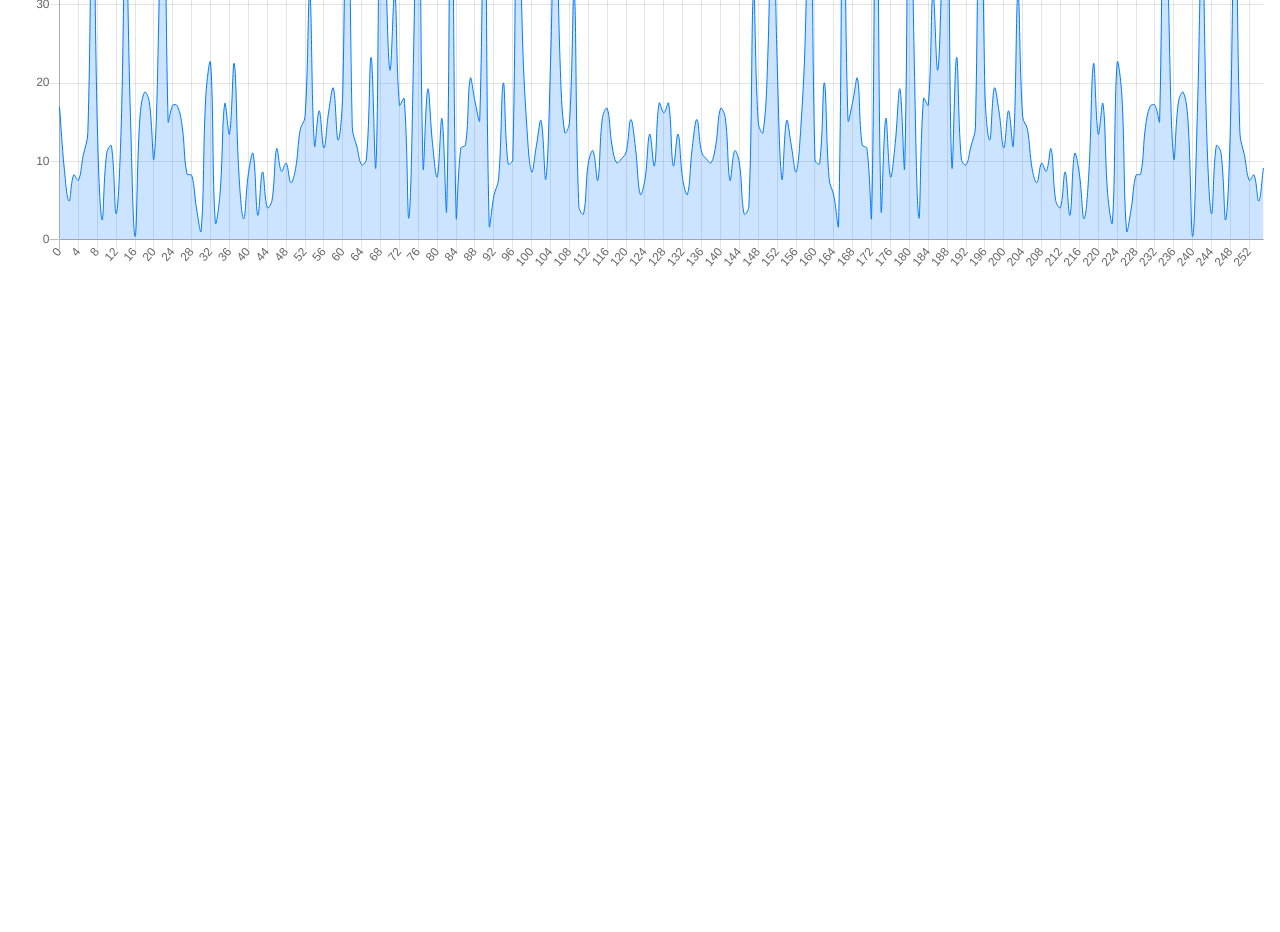
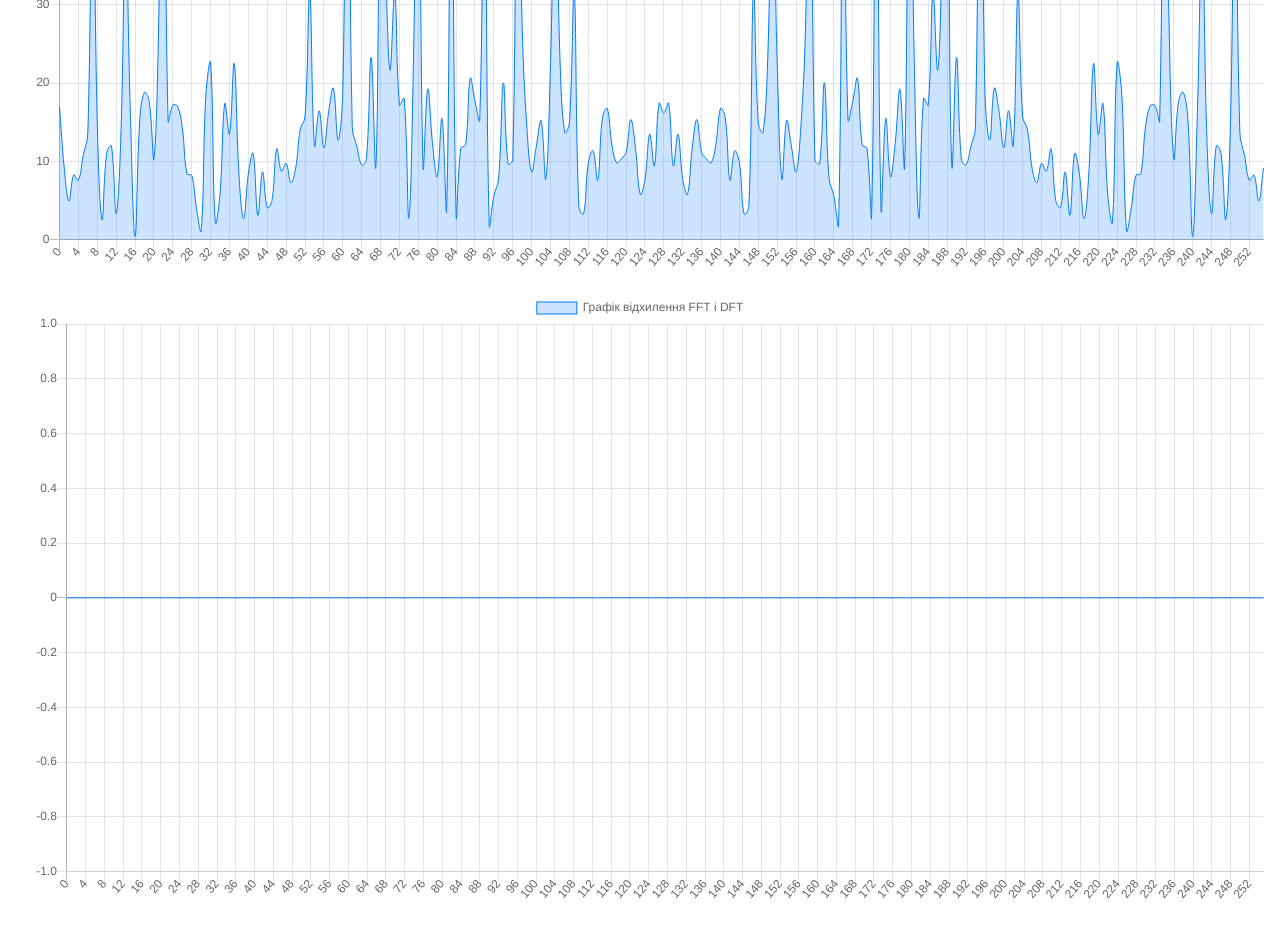
Before and after one commit to annavasylashko/Real-Time-Systems-Lab1.1, a plain HTML site: page index.html in a window 1280 px wide. Shown: the part 1933-2865 px from the top of the page. Before the commit the page ends 2233 px from the top, so only its background shows below. Drawn offline with nearby package versions, Linux system fonts and the light colour scheme.

Commit message:
Additional task

```diff
--- a/index.html
+++ b/index.html
@@ -28,12 +28,14 @@
   <canvas id="signals"></canvas>
   <canvas id="dft"></canvas>
   <canvas id="fft"></canvas>
+  <canvas id="diff"></canvas>
 
   <script>
     function fillChart() {
       var ctxSignals = document.getElementById("signals");
       var ctxDFT = document.getElementById("dft");
       var ctxFFT = document.getElementById("fft");
+      var ctxDiff = document.getElementById("diff");
 
       var n = document.getElementById("garmonic").value;
       var wl = document.getElementById("limitfrequency").value;
@@ -45,9 +47,11 @@
       var signals = generateRandomSignals(n, wl, N);
       var dfts = dft(signals.slice()).map((complexNumber) => Math.sqrt(complexNumber.real ** 2 + complexNumber.imag ** 2))
       var ffts = fft(signals.slice()).map((complexNumber) => Math.sqrt(complexNumber.real ** 2 + complexNumber.imag ** 2))
+      var diffs = dfts.map((value, i) => Math.round(((ffts[i] - value) + Number.EPSILON) * 100) / 100)
 
       console.log(dfts)
       console.log(ffts)
+      console.log(diffs)
 
       pAverage.innerHTML = `Математичне сподівання: ${average(signals)}`;
       pDispercy.innerHTML = `Дисперсія: ${dispercy(signals)}`;
@@ -79,8 +83,18 @@
         borderWidth: 1,
       }
 
+      var diffDataset = {
+        label: "Графік відхилення FFT і DFT",
+        data: diffs,
+        pointRadius: 0,
+        backgroundColor: ["rgba(0, 122, 255, 0.2)"],
+        borderColor: ["rgb(0, 122, 255)"],
+        borderWidth: 1,
+      }
+
       var labels = signals.map((val, index) => String(index));
       var dftLabels = signals.map((val, index) => String(index))
+      var diffLabels = signals.map((val, index) => String(index))
 
       var signalsData = {
         labels: labels,
@@ -95,6 +109,11 @@
       var fftData = {
         labels: dftLabels,
         datasets: [fftDataset],
+      };
+
+      var diffData = {
+        labels: diffLabels,
+        datasets: [diffDataset],
       };
 
       var options = {
@@ -160,6 +179,27 @@
         },
       };
 
+      var diffOptions = {
+        scales: {
+          xAxes: [
+            {
+              scaleLabel: {
+                display: true,
+                labelString: "",
+              },
+            },
+          ],
+          yAxes: [
+            {
+              scaleLabel: {
+                display: true,
+                labelString: "",
+              },
+            },
+          ],
+        },
+      };
+
       var signalsChart = new Chart(ctxSignals, {
         type: "line",
         data: signalsData,
@@ -178,6 +218,12 @@
         options: fftOptions,
       });
 
+      var diffChart = new Chart(ctxDiff, {
+        type: "line",
+        data: diffData,
+        options: diffOptions,
+      });
+
       return false;
     }
   </script>
```
Also changed, not shown: differences.png (added).
